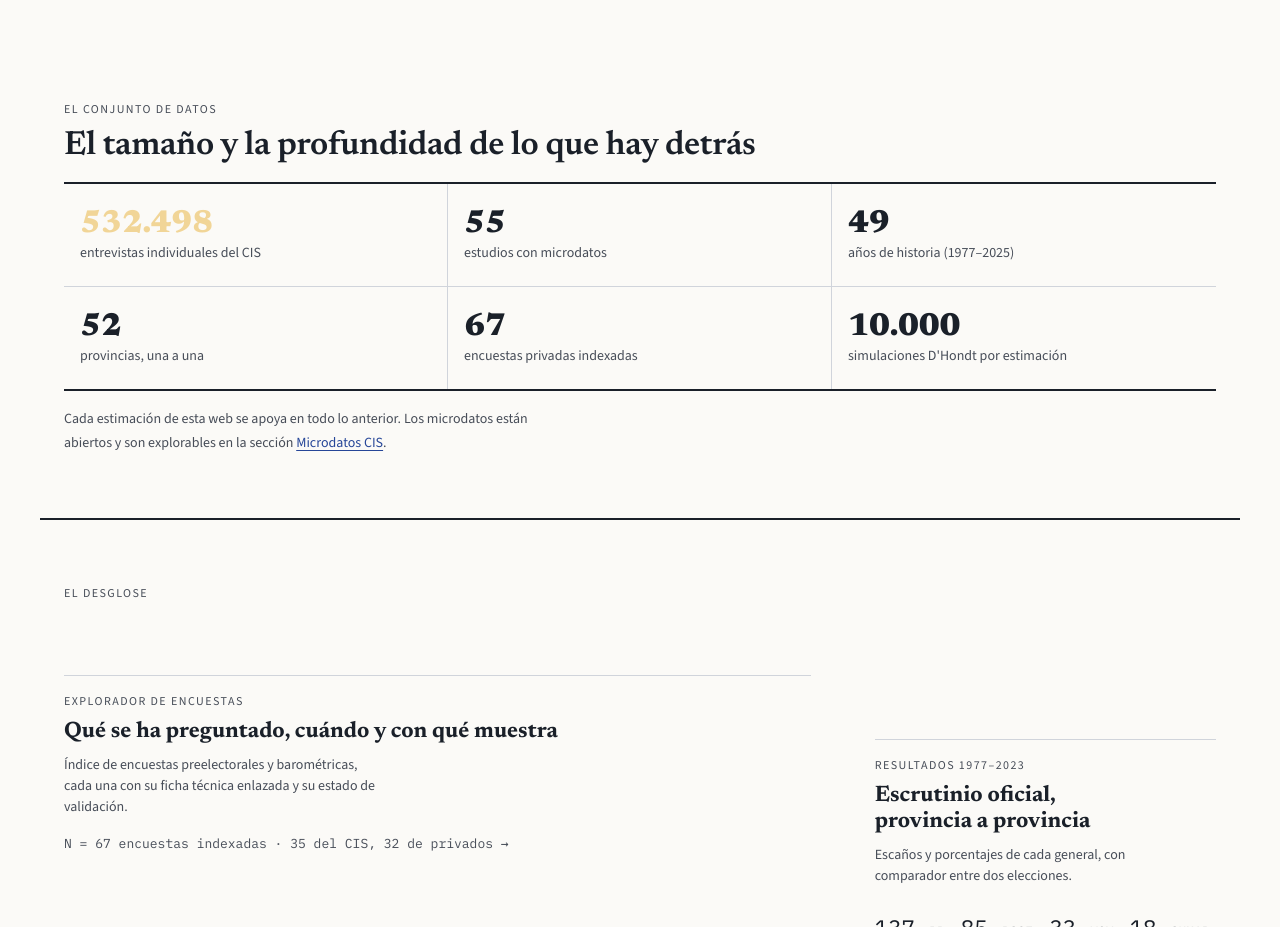
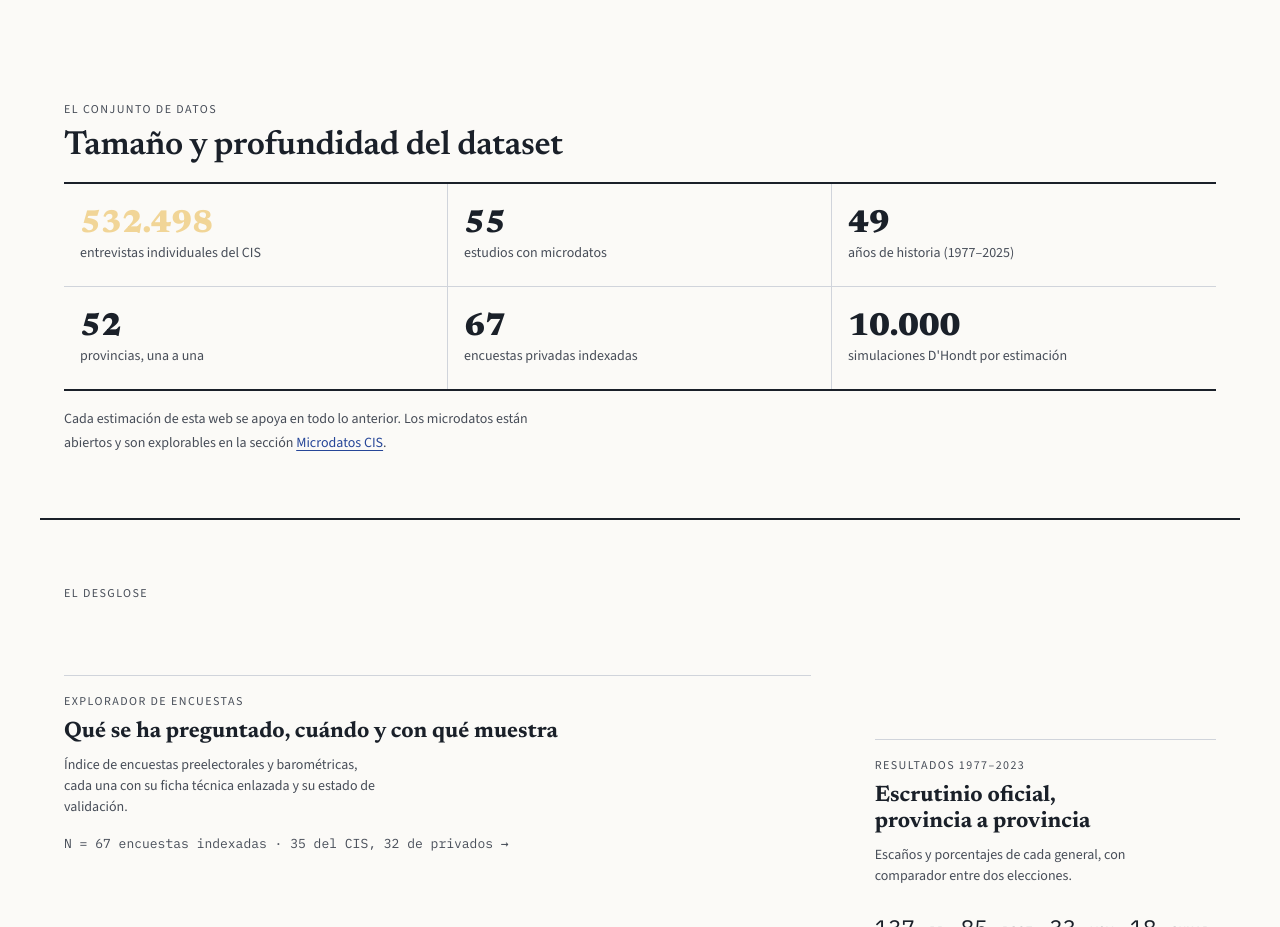
Before and after one commit to elCanosail/29N, an Astro site in the folder web/: page / in a window 1280 px wide. Shown: the part 2740-3667 px from the top of the page. Built offline with nearby package versions, Linux system fonts and the light colour scheme; Astro itself is replaced by a stand-in of ours.

Commit message:
copy(web): 'Tamaño y profundidad del dataset' en la sección de datos de la portada

```diff
--- a/web/src/pages/index.astro
+++ b/web/src/pages/index.astro
@@ -197,7 +197,7 @@ const anioUltimo = meta.ultimo_mes_con_dato ? meta.ultimo_mes_con_dato.slice(0,
   <!-- 3a. El conjunto de datos: tamaño y profundidad ------------------------ -->
   <section class="contenedor seccion seccion--compacta" aria-labelledby="dataset-titulo">
     <p class="eyebrow" id="dataset-titulo">El conjunto de datos</p>
-    <h2>El tamaño y la profundidad de lo que hay detrás</h2>
+    <h2>Tamaño y profundidad del dataset</h2>
 
     <div
       class="dataset"
```
